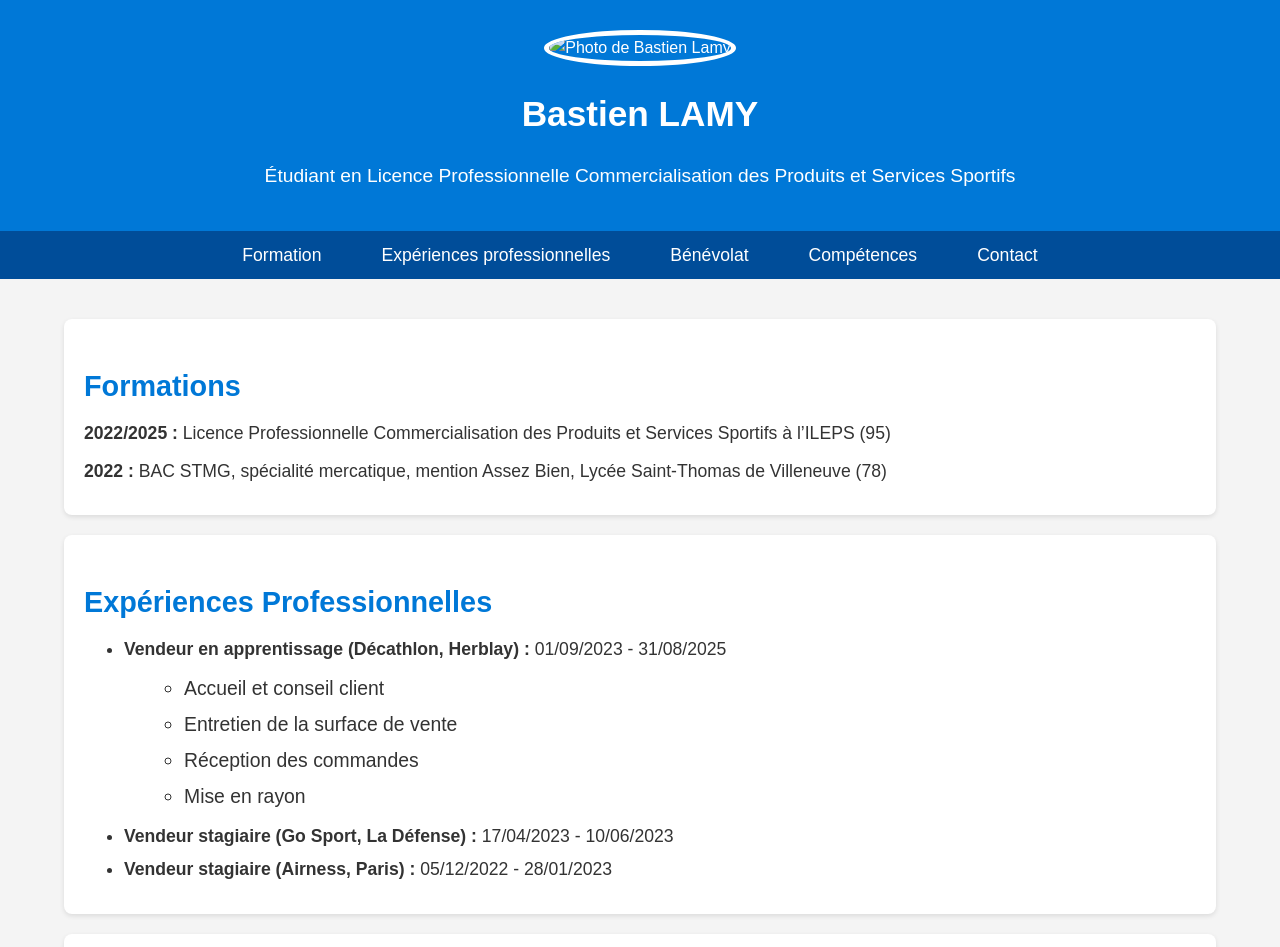
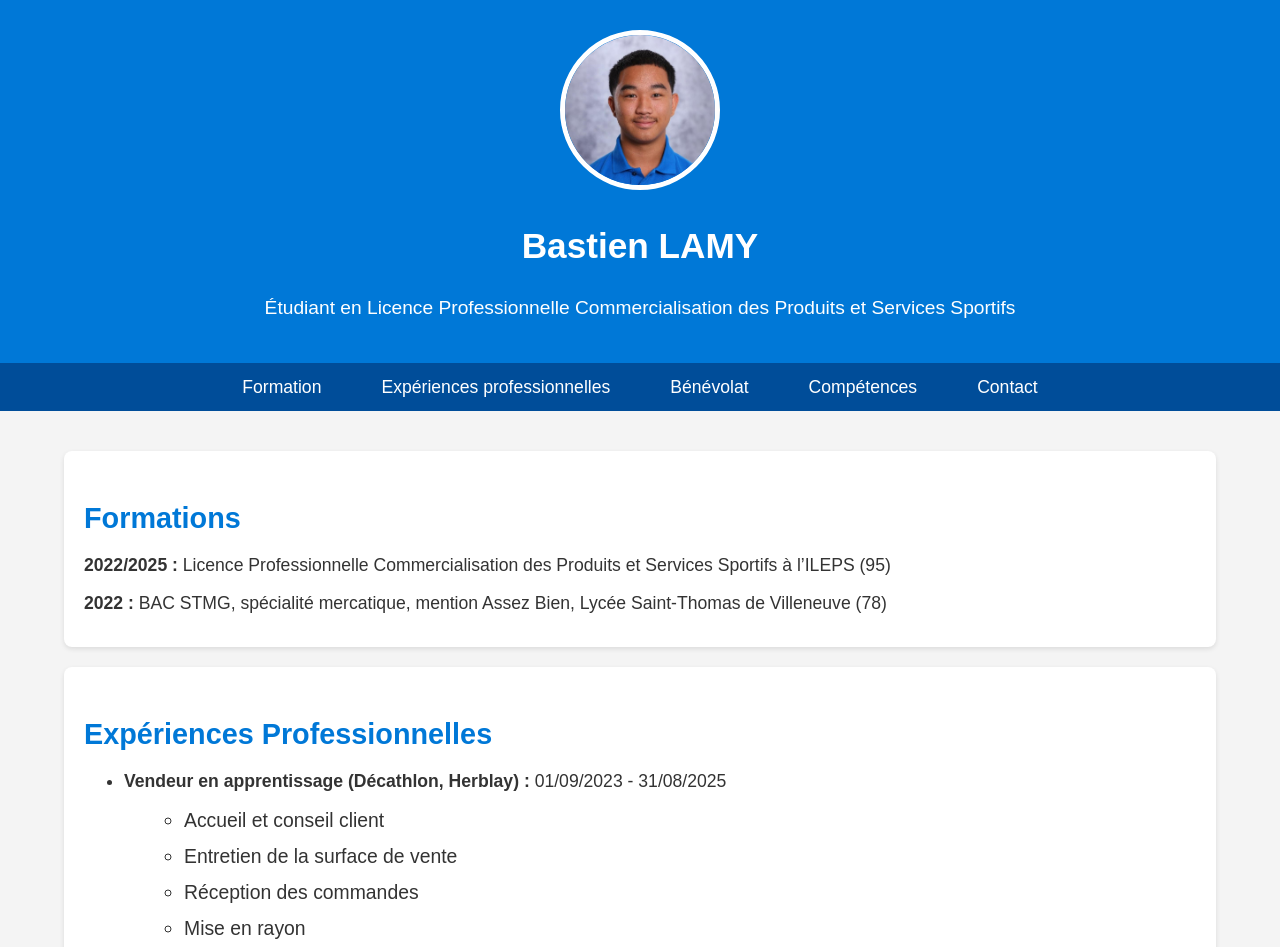
Before and after one commit to Bastien2306/folio-bl.github-jo, a plain HTML site: page index.html in a window 1280 px wide. Shown: the top 947 px of the page. Drawn offline with Linux system fonts and the light colour scheme.

Commit message:
Update index.html

```diff
--- a/index.html
+++ b/index.html
@@ -138,7 +138,7 @@
 <body>
     <header>
         <div class="container">
-            <img src="photo.jpg" alt="Photo de Bastien Lamy" class="profile-photo">
+            <img src="Photo Bastien.jpg" alt="Photo de Bastien Lamy" class="profile-photo">
             <h1>Bastien LAMY</h1>
             <p>Étudiant en Licence Professionnelle Commercialisation des Produits et Services Sportifs</p>
         </div>
```
